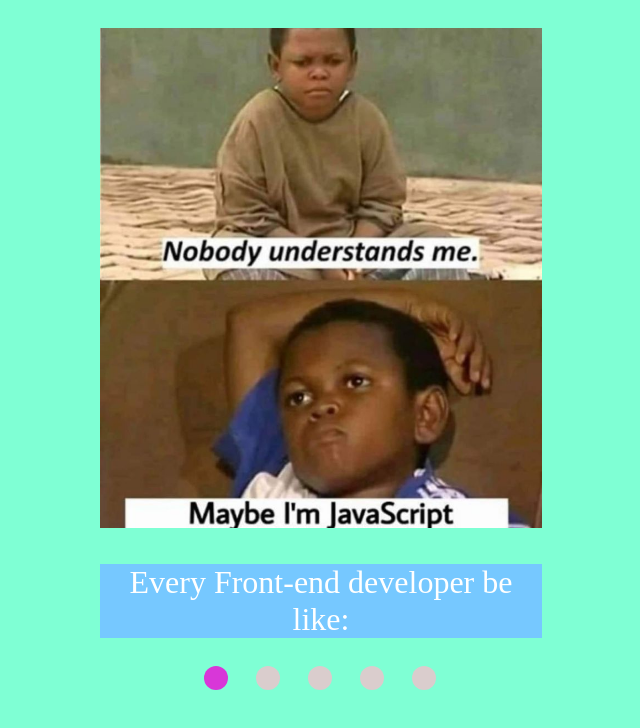
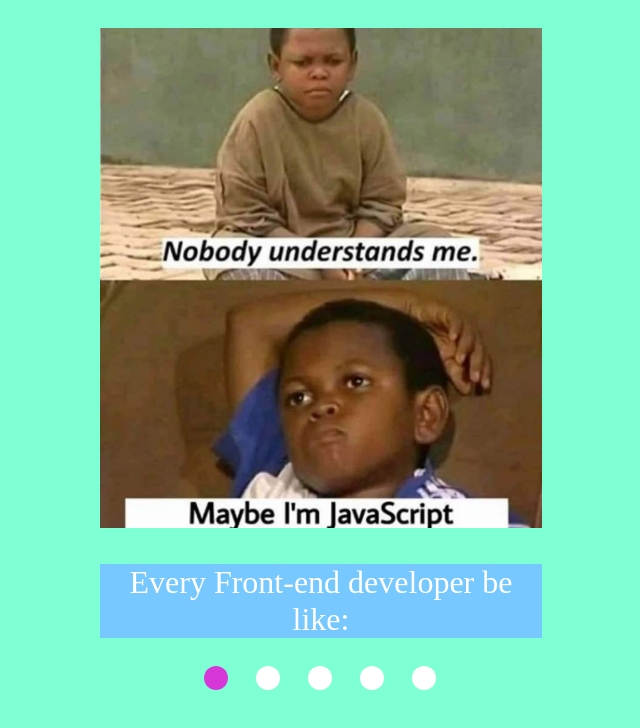
Before and after one commit to FarAK10/cssMemSlider, a plain HTML site: page cssMemSlider/src/index.html in a window 1280 px wide. Shown: the whole page, without its empty margins (319-959 px from the left). Drawn offline with Linux system fonts and the light colour scheme.

Commit message:
feat:change color of cirlces (Sun, May 15, 2022 03:28:15 PM)

```diff
--- a/cssMemSlider/src/index.css
+++ b/cssMemSlider/src/index.css
@@ -89,7 +89,7 @@
     width: 1.5em;
     height: 1.5rem;
     border-radius: 1rem;
-    background-color: rgb(218, 205, 205);
+    background-color: white;
 }
 .switcher {
     margin: 1rem 0 0;
```
